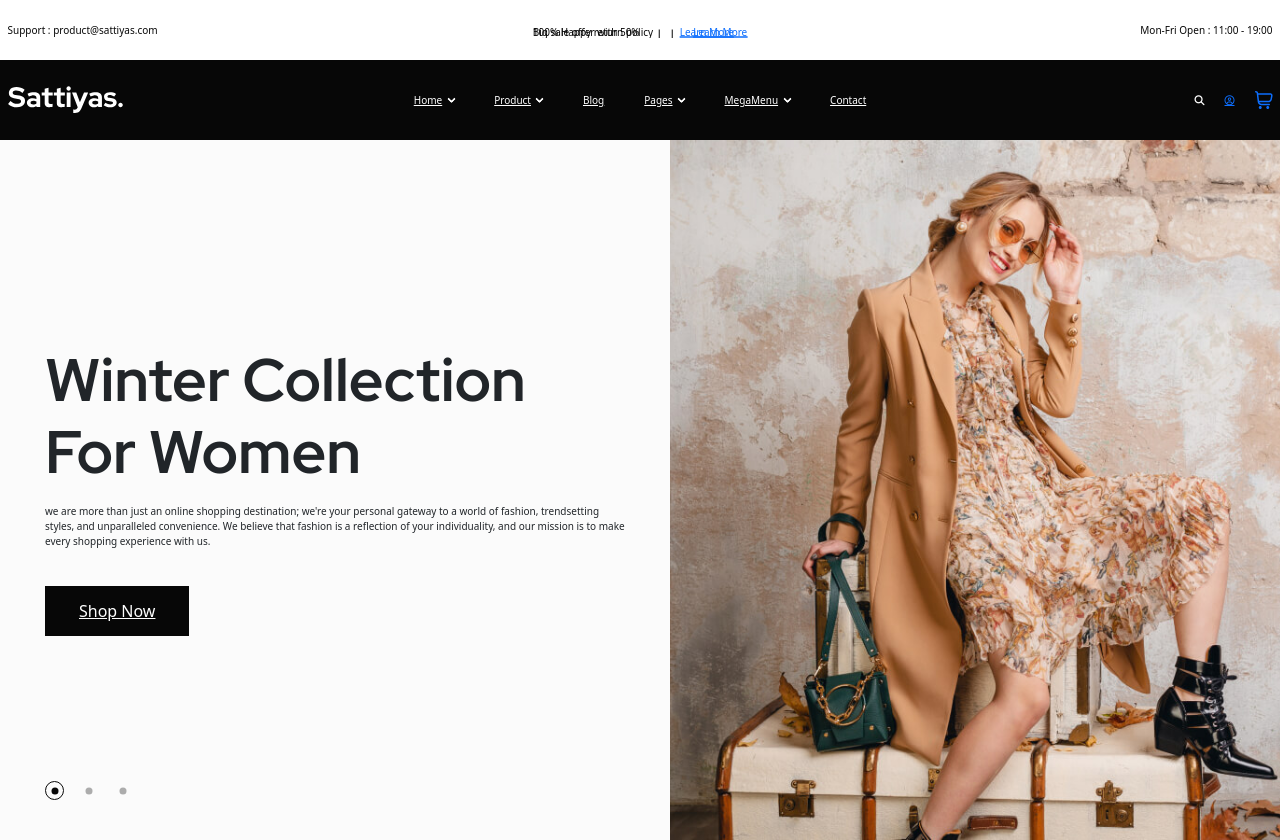
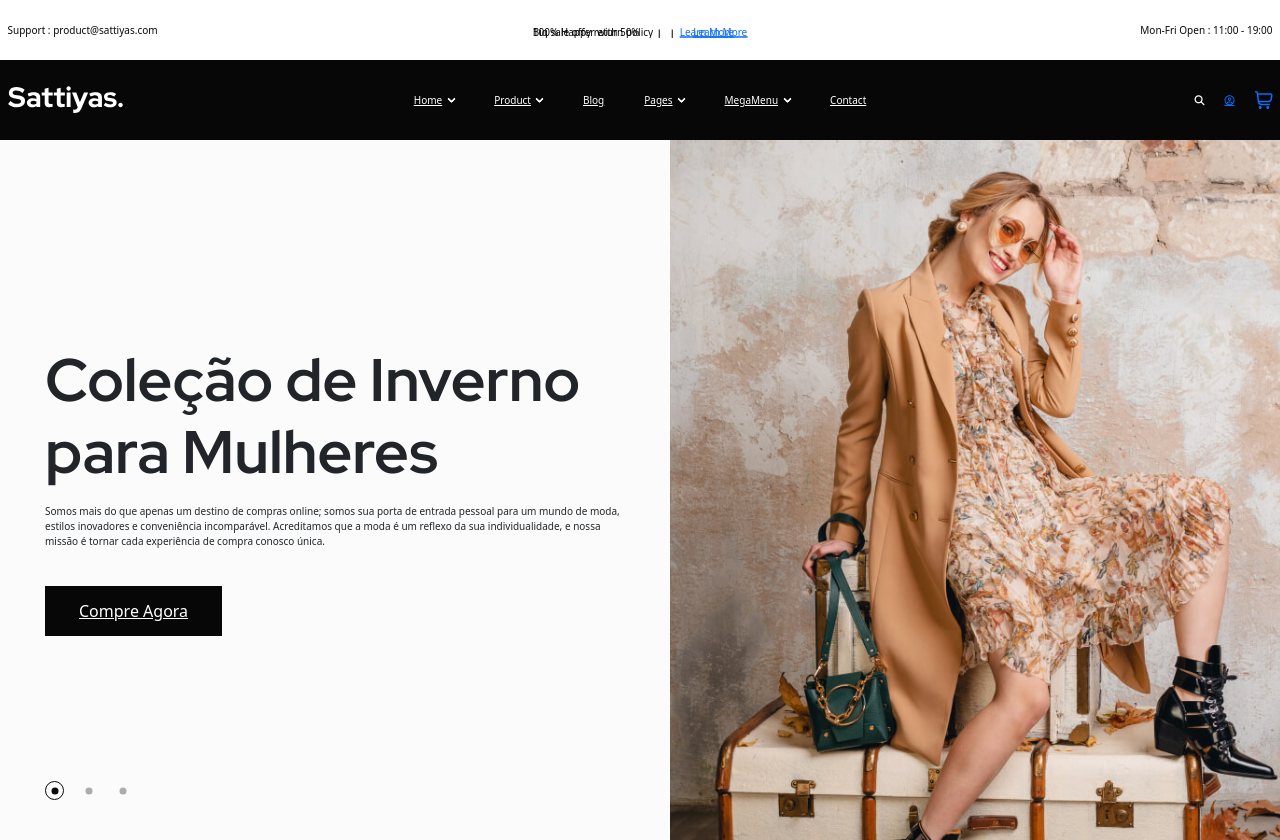
Before and after one commit to matondojoao/sattiyas, a Vue app: page / in a window 1280 px wide. Built offline with nearby package versions, Linux system fonts and the light colour scheme.

Commit message:
Adiciona componente de Hero

```diff
--- a/src/components/template/web/home/Hero.vue
+++ b/src/components/template/web/home/Hero.vue
@@ -2,8 +2,8 @@
    import imagePath1 from "@/assets/img/hero1.jpg"
    import imagePath2 from "@/assets/img/hero3.jpg"
    import imagePath3 from "@/assets/img/hero4.jpg"
+</script>
 
-</script>
 <template>
    <div class="cs_height_140 cs_height_lg_80"></div>
    <section class="cs_slider position-relative">
@@ -12,9 +12,9 @@
         <div class="slick_slide_in">
           <div class="cs_hero cs_style_1">
             <div class="cs_hero_text">
-              <h1 class="cs_heto_title cs_fs_67 cs_bold">Winter Collection For Women</h1>
-              <p class="cs_heto_subtitle">we are more than just an online shopping destination; we're your personal gateway to a world of fashion, trendsetting styles, and unparalleled convenience. We believe that fashion is a reflection of your individuality, and our mission is to make every shopping experience with us.</p>
-              <a href="shop.html" class="cs_btn cs_style_1 cs_fs_16 cs_medium">Shop Now</a>
+              <h1 class="cs_heto_title cs_fs_67 cs_bold">Coleção de Inverno para Mulheres</h1>
+              <p class="cs_heto_subtitle">Somos mais do que apenas um destino de compras online; somos sua porta de entrada pessoal para um mundo de moda, estilos inovadores e conveniência incomparável. Acreditamos que a moda é um reflexo da sua individualidade, e nossa missão é tornar cada experiência de compra conosco única.</p>
+              <a href="shop.html" class="cs_btn cs_style_1 cs_fs_16 cs_medium">Compre Agora</a>
             </div>
             <div class="cs_hero_thumb cs_bg_filed" :style="{ 'background-image': `url(${imagePath1})` }"></div>
           </div>
@@ -22,9 +22,9 @@
         <div class="slick_slide_in">
           <div class="cs_hero cs_style_1">
             <div class="cs_hero_text">
-              <h1 class="cs_heto_title cs_fs_67 cs_bold">T-Shirt Collection For Women</h1>
-              <p class="cs_heto_subtitle">we are more than just an online shopping destination; we're your personal gateway to a world of fashion, trendsetting styles, and unparalleled convenience. We believe that fashion is a reflection of your individuality, and our mission is to make every shopping experience with us.</p>
-              <a href="shop.html" class="cs_btn cs_style_1 cs_fs_16 cs_medium">Shop Now</a>
+              <h1 class="cs_heto_title cs_fs_67 cs_bold">Coleção de Camisetas para Mulheres</h1>
+              <p class="cs_heto_subtitle">Somos mais do que apenas um destino de compras online; somos sua porta de entrada pessoal para um mundo de moda, estilos inovadores e conveniência incomparável. Acreditamos que a moda é um reflexo da sua individualidade, e nossa missão é tornar cada experiência de compra conosco única.</p>
+              <a href="shop.html" class="cs_btn cs_style_1 cs_fs_16 cs_medium">Compre Agora</a>
             </div>
             <div class="cs_hero_thumb cs_bg_filed" :style="{ 'background-image': `url(${imagePath2})` }"></div>
           </div>
@@ -32,9 +32,9 @@
         <div class="slick_slide_in">
           <div class="cs_hero cs_style_1">
             <div class="cs_hero_text">
-              <h1 class="cs_heto_title cs_fs_67 cs_bold">Skirts Collection For Women</h1>
-              <p class="cs_heto_subtitle">we are more than just an online shopping destination; we're your personal gateway to a world of fashion, trendsetting styles, and unparalleled convenience. We believe that fashion is a reflection of your individuality, and our mission is to make every shopping experience with us.</p>
-              <a href="shop.html" class="cs_btn cs_style_1 cs_fs_16 cs_medium">Shop Now</a>
+              <h1 class="cs_heto_title cs_fs_67 cs_bold">Coleção de Saias para Mulheres</h1>
+              <p class="cs_heto_subtitle">Somos mais do que apenas um destino de compras online; somos sua porta de entrada pessoal para um mundo de moda, estilos inovadores e conveniência incomparável. Acreditamos que a moda é um reflexo da sua individualidade, e nossa missão é tornar cada experiência de compra conosco única.</p>
+              <a href="shop.html" class="cs_btn cs_style_1 cs_fs_16 cs_medium">Compre Agora</a>
             </div>
             <div class="cs_hero_thumb cs_bg_filed" :style="{ 'background-image': `url(${imagePath3})` }">
             </div>
```
